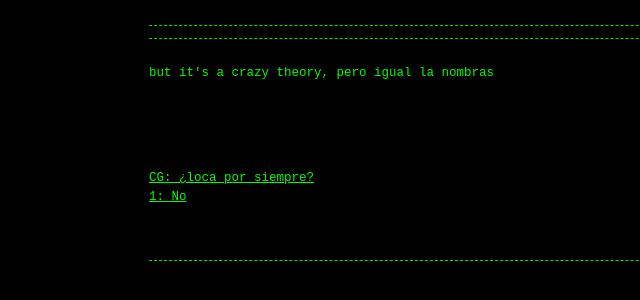
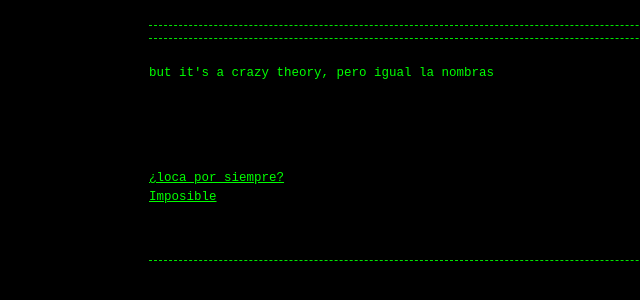
Before and after one commit to Guerrillaradio/watchtower, a Jekyll site: the page built from index.md, in a window 1280 px wide. Shown: the top 300 px of the page, without its empty margins (191-831 px from the left). Built offline with Jekyll 4.4.1, drawn with Linux system fonts in a browser that asks for light colours; our own code applies the rules of GitHub Pages for plain Markdown files.

Commit message:
Update index.md

```diff
--- a/index.md
+++ b/index.md
@@ -4,5 +4,5 @@
 <p>
 
 <div><font color="#00ff00"></font></div><div></div><div><font color="#00ff00"> </font><font color="#00ff00"> </font></div>
-<a href="https://www.youtube.com/watch?v=IdzXbIW9kxY&t=1055s"><div><font color="#00ff00">CG: ¿loca por siempre?</font></div><div></div><div><font color="#00ff00"> </font><font color="#00ff00"> </font></div>
-<a href="https://www.youtube.com/watch?v=IdzXbIW9kxY&t=1441s"><div><font color="#00ff00">1: No</font></div><div></div><div><font color="#00ff00"> </font><font color="#00ff00"> </font></div></a>
+<a href="https://www.youtube.com/watch?v=IdzXbIW9kxY&t=1055s"><div><font color="#00ff00">¿loca por siempre?</font></div><div></div><div><font color="#00ff00"> </font><font color="#00ff00"> </font></div>
+<a href="https://www.youtube.com/watch?v=IdzXbIW9kxY&t=1441s"><div><font color="#00ff00">Imposible</font></div><div></div><div><font color="#00ff00"> </font><font color="#00ff00"> </font></div></a>
```
